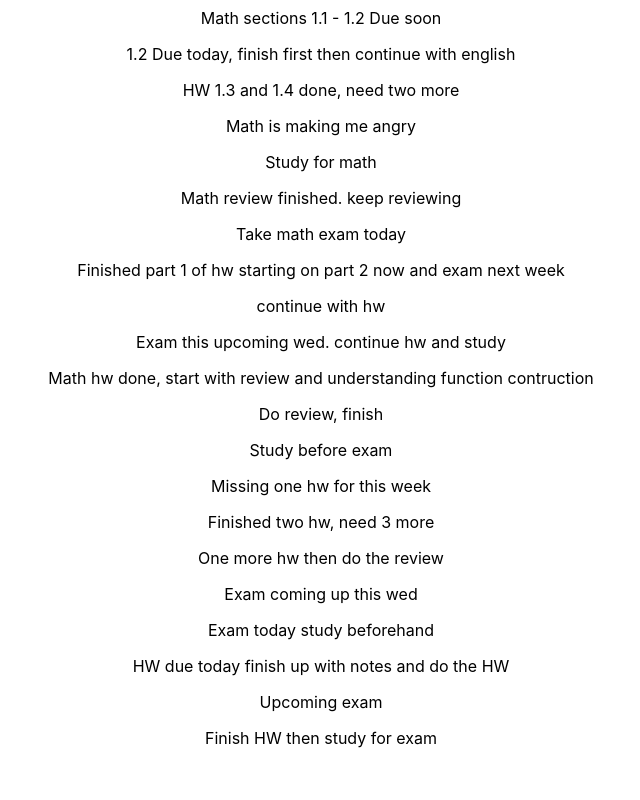
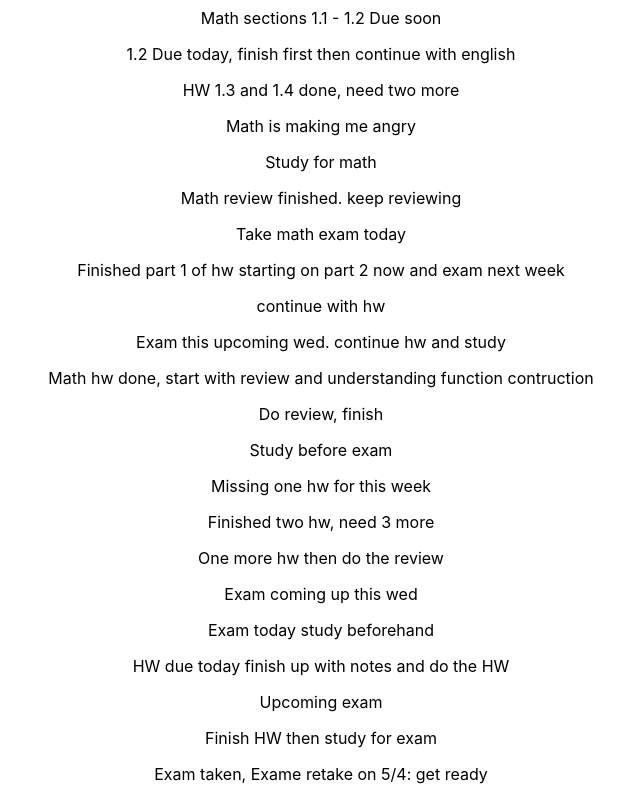
Before and after one commit to jsoomie/school-notebook, a React (Create React App) app: page /math in a window 1280 px wide. Shown: the part 506-1306 px from the top of the page, without its empty margins (319-959 px from the left). Before the commit the page ends 1270 px from the top, so only its background shows below. Built offline with nearby package versions, Linux system fonts and the light colour scheme.

Commit message:
chore: update math exam

```diff
--- a/src/pages/Math/Math.tsx
+++ b/src/pages/Math/Math.tsx
@@ -39,6 +39,7 @@ export const Math = () => {
       <p>HW due today finish up with notes and do the HW</p>
       <p>Upcoming exam</p>
       <p>Finish HW then study for exam</p>
+      <p>Exam taken, Exame retake on 5/4: get ready</p>
     </div>
   );
 };
```
